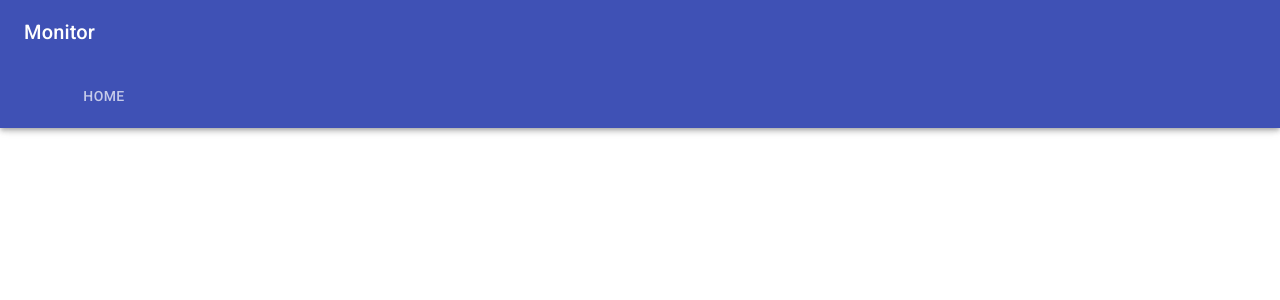
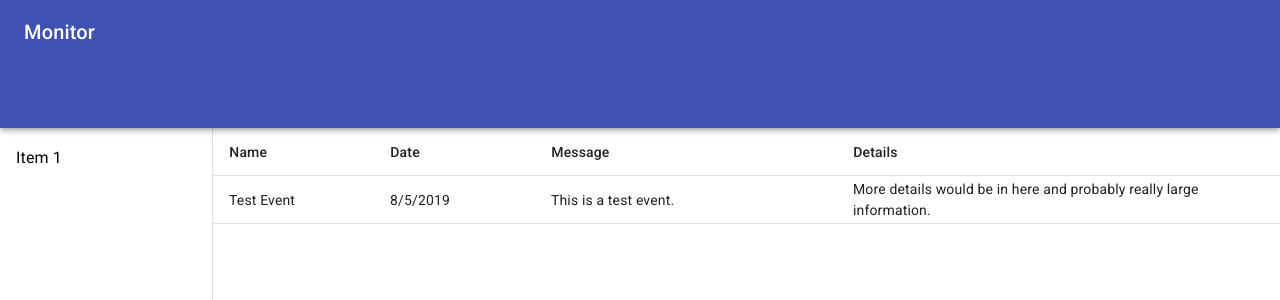
Before and after one commit to stvcott8511/monitor, a React (Create React App) app in the folder webapp/: page / in a window 1280 px wide. Shown: the top 300 px of the page. Built offline with nearby package versions, Linux system fonts and the light colour scheme.

Commit message:
WIP: Add MasterDetailLayout, VirtualizedTable, and EventsTable
Created initial reusable components that will be valuable to the app.

```diff
--- a/webapp/src/App.js
+++ b/webapp/src/App.js
@@ -1,5 +1,7 @@
 import { makeStyles } from '@material-ui/core/styles';
 import React from 'react';
+import EventsTable from './components/Events/EventsTable';
+import MasterDetailLayout from './components/Layouts/MasterDetailLayout';
 import PrimaryLayout from './components/Layouts/PrimaryLayout';
 
 const useStyles = makeStyles(theme => ({
@@ -13,7 +15,18 @@ function App() {
 
   return (
     <div className={classes.root}>
-      <PrimaryLayout PrimaryAppBarProps={{ title: "Monitor" }} />
+      <PrimaryLayout PrimaryAppBarProps={{ title: 'Monitor' }}>
+        <MasterDetailLayout>
+          <EventsTable events={[
+            {
+              name: 'Test Event',
+              date: new Date(),
+              message: 'This is a test event.',
+              details: 'More details would be in here and probably really large information.',
+            },
+          ]} />
+        </MasterDetailLayout>
+      </PrimaryLayout>
     </div>
   );
 }
--- a/webapp/src/components/AppBars/PrimaryAppBar.js
+++ b/webapp/src/components/AppBars/PrimaryAppBar.js
@@ -14,7 +14,8 @@ const useStyles = makeStyles(theme => ({
   },
 }));
 
-function PrimaryAppBar({
+function PrimaryAppBar(props) {
+  const {
     NavigationToolbarProps,
     TabNavigationProps,
     tabPropsList,
@@ -22,7 +23,7 @@ function PrimaryAppBar({
     TitleAppBarProps,
     TitleToolbarProps,
     TypographyProps,
-}) {
+  } = props;
   const classes = useStyles();
 
   return (
@@ -38,9 +39,7 @@ function PrimaryAppBar({
         </Toolbar>
         <Toolbar {...NavigationToolbarProps}>
           <TabNavigation
-                        tabPropsList={[{
-                            label: 'home',
-                        }]}
+            tabPropsList={tabPropsList || []}
             AppBarProps={{ className: classes.tabNavigationAppBar, position: 'static' }}
             TabsProps={{ 'aria-label': 'test' }}
             {...TabNavigationProps} />
--- /dev/null
+++ b/webapp/src/components/Events/EventsTable.js
@@ -0,0 +1,58 @@
+import { makeStyles } from '@material-ui/core/styles';
+import React from 'react';
+import VirtualizedTable, { VirtualizedTableCell } from '../Tables/VirtualizedTable';
+
+const useStyles = makeStyles(theme => ({
+  root: {
+    display: 'flex',
+    height: '100%',
+  },
+}));
+
+function EventsTable(props) {
+  const {
+    events = [],
+  } = props;
+  const classes = useStyles();
+
+  return (
+    <div className={classes.root}>
+      <VirtualizedTable
+        columns={[
+          {
+            dataKey: 'name',
+            label: 'Name',
+            width: 30,
+            flexGrow: 1,
+          },
+          {
+            dataKey: 'date',
+            label: 'Date',
+            width: 30,
+            flexGrow: 1,
+            cellRenderer: ({ cellData, ...otherCellProps}) => (
+              <VirtualizedTableCell
+                {...otherCellProps}
+                cellData={new Date(cellData).toLocaleDateString('default')} />
+            ),
+          },
+          {
+            dataKey: 'message',
+            label: 'Message',
+            width: 40,
+            flexGrow: 2,
+          },
+          {
+            dataKey: 'details',
+            label: 'Details',
+            width: 50,
+            flexGrow: 3,
+          },
+        ]}
+        rowGetter={({ index }) => events[index]}
+        rowCount={events.length} />
+    </div>
+  );
+}
+
+export default EventsTable;
--- /dev/null
+++ b/webapp/src/components/Layouts/MasterDetailLayout.js
@@ -0,0 +1,67 @@
+import Grid from '@material-ui/core/Grid';
+import ListItem from '@material-ui/core/ListItem';
+import ListItemText from '@material-ui/core/ListItemText';
+import { makeStyles } from '@material-ui/core/styles';
+import React from 'react';
+import AutoSizer from 'react-virtualized-auto-sizer';
+import { FixedSizeList as List } from 'react-window';
+
+const useStyles = makeStyles(theme => ({
+  root: {
+    display: 'flex',
+    flexGrow: 1,
+  },
+  masterListContainer: {
+    borderRightColor: theme.palette.divider,
+    borderRightStyle: 'solid',
+    borderRightWidth: 1,
+  },
+}));
+
+function composeMasterListRow(key, list) {
+  return function (props) {
+    const { index, style } = props;
+
+    return (
+      <ListItem button style={style} key={`master_list_${index}`}>
+        <ListItemText primary={list[index][key]} />
+      </ListItem>
+    );
+  }
+}
+
+function MasterDetailLayout(props) {
+  const {
+    children,
+    masterList = [{ name: 'Item 1 ' }],
+    masterKey = 'name'
+  } = props;
+  const classes = useStyles();
+
+  return (
+    <Grid container className={classes.root}>
+      <Grid item sm={2} className={classes.masterListContainer}>
+        <AutoSizer>
+          {
+            ({ height, width }) => {
+              return (
+                <List
+                  height={height}
+                  width={width}
+                  itemSize={60}
+                  itemCount={masterList.length}>
+                  {composeMasterListRow(masterKey, masterList)}
+                </List>
+              )
+            }
+          }
+        </AutoSizer>
+      </Grid>
+      <Grid item sm={10}>
+        {children}
+      </Grid>
+    </Grid>
+  );
+}
+
+export default MasterDetailLayout;
--- a/webapp/src/components/Layouts/PrimaryLayout.js
+++ b/webapp/src/components/Layouts/PrimaryLayout.js
@@ -1,4 +1,3 @@
-import Box from '@material-ui/core/Box';
 import { makeStyles } from '@material-ui/core/styles';
 import React from 'react';
 import PrimaryAppBar from '../AppBars/PrimaryAppBar';
@@ -24,8 +23,9 @@ const useStyles = makeStyles(theme => ({
     flexDirection: 'column',
   },
   contentArea: {
-        flex: 1,
-    }
+    display: 'flex',
+    flexGrow: 1,
+  },
 }));
 
 function PrimaryLayout({
@@ -45,9 +45,7 @@ function PrimaryLayout({
         <div className={classes.toolbarSpacing} />
         <div className={classes.toolbarSpacing} />
         <content className={classes.contentArea}>
-                    <Box m={4} {...ContentBoxProps}>
           {children}
-                    </Box>
         </content>
       </main>
     </div>
--- a/webapp/src/components/Navigation/TabNavigation.js
+++ b/webapp/src/components/Navigation/TabNavigation.js
@@ -1,21 +1,14 @@
-import { makeStyles } from '@material-ui/core/styles';
 import Tab from '@material-ui/core/Tab';
 import Tabs from '@material-ui/core/Tabs';
+import PropTypes from 'prop-types';
 import React from 'react';
+import unsupportedProp from '../../utilities/unsupportedProp';
 
-const useStyles = makeStyles(theme => ({
-    root: {
-        flexGrow: 1,
-    },
-}));
-
-function TabNavigation({
+function TabNavigation(props) {
+  const {
     tabPropsList,
     TabsProps,
-    ...otherProps
-}) {
-    const classes = useStyles(otherProps);
-
+  } = props;
   return (
     <Tabs aria-label="tab navigation" {...TabsProps}>
       {
@@ -26,3 +19,9 @@ function TabNavigation({
 }
 
 export default TabNavigation;
+
+TabNavigation.propTypes = {
+  children: unsupportedProp,
+  tabPropsList: PropTypes.arrayOf(PropTypes.shape(Tab.propTypes)),
+  TabsProps: PropTypes.shape(Tabs.propTypes),
+};
--- /dev/null
+++ b/webapp/src/components/Tables/VirtualizedTable.js
@@ -0,0 +1,147 @@
+import React from 'react';
+import clsx from 'clsx';
+import TableCell from '@material-ui/core/TableCell';
+import { AutoSizer, Column, Table } from 'react-virtualized';
+import { makeStyles } from '@material-ui/core/styles';
+
+const useStyles = makeStyles(theme => ({
+  root: {
+
+  },
+  flexContainer: {
+    display: 'flex',
+    alignItems: 'center',
+    boxSizing: 'border-box',
+  },
+  tableRow: {
+    cursor: 'pointer',
+  },
+  tableRowHover: {
+    '&:hover': {
+      backgroundColor: theme.palette.grey[200],
+    },
+  },
+  tableCell: {
+    flex: 1,
+  },
+  noClick: {
+    cursor: 'initial',
+  },
+}));
+
+export function VirtualizedTableCell(props) {
+  const {
+    cellData,
+    columnIndex,
+    columns,
+    onRowClick,
+    rowHeight,
+  } = props;
+  const classes = useStyles();
+
+  return (
+    <TableCell
+      component="div"
+      className={clsx(classes.tableCell, classes.flexContainer, {
+        [classes.noClick]: onRowClick == null,
+      })}
+      variant="body"
+      style={{ height: rowHeight }}
+      align={(columnIndex != null && columns[columnIndex].numeric) || false ? 'right' : 'left'}
+    >
+      {cellData}
+    </TableCell>
+  );
+};
+
+function Header(props) {
+  const {
+    columns,
+    columnIndex,
+    headerHeight,
+    label,
+  } = props;
+  const classes = useStyles();
+  return (
+    <TableCell
+      component="div"
+      className={clsx(classes.tableCell, classes.flexContainer, classes.noClick)}
+      variant="head"
+      style={{ height: headerHeight }}
+      align={columns[columnIndex].numeric || false ? 'right' : 'left'}>
+      <span>{label}</span>
+    </TableCell>
+  );
+}
+
+function VirtualizedTable(props) {
+  const {
+    columns = [],
+    headerHeight = 48,
+    onRowClick,
+    rowHeight = 48,
+    ...tableProps
+  } = props;
+  const classes = useStyles();
+
+  const getRowClassName = ({ index }) => {
+    return clsx(classes.tableRow, classes.flexContainer, {
+      [classes.tableRowHover]: index !== -1 && onRowClick != null,
+    });
+  };
+
+  return (
+    <AutoSizer>
+      {
+        ({ height, width }) => (
+          <Table
+            height={height}
+            width={width}
+            onRowClick={onRowClick}
+            rowHeight={rowHeight}
+            headerHeight={headerHeight}
+            {...tableProps}
+            rowClassName={getRowClassName}>
+            {
+              columns.map((column, index) => {
+                const { cellRenderer, dataKey, ...other } = column;
+                return (
+                  <Column
+                    key={`${dataKey}_${index}`}
+                    headerRenderer={headerProps => (
+                      <Header
+                        {...headerProps}
+                        columns={columns}
+                        columnIndex={index}
+                        headerHeight={headerHeight} />
+                    )}
+                    className={classes.flexContainer}
+                    cellRenderer={
+                      cellRenderer
+                        ? cellProps => cellRenderer({
+                          ...cellProps,
+                          columns,
+                          onRowClick,
+                          rowHeight,
+                        })
+                        : cellProps => (
+                          <VirtualizedTableCell
+                            {...cellProps}
+                            columns={columns}
+                            onRowClick={onRowClick}
+                            rowHeight={rowHeight} />
+                        )
+                    }
+                    dataKey={dataKey}
+                    {...other} />
+                );
+              })
+            }
+          </Table>
+        )
+      }
+    </AutoSizer>
+  )
+}
+
+export default VirtualizedTable;
--- /dev/null
+++ b/webapp/src/utilities/unsupportedProp.js
@@ -0,0 +1,13 @@
+export default function unsupportedProp(props, propName, componentName, location, propFullName) {
+  if (process.env.NODE_ENV === 'production') {
+    return null;
+  }
+
+  var propFullNameSafe = propFullName || propName;
+
+  if (typeof props[propName] !== 'undefined') {
+    return new Error("The prop `".concat(propFullNameSafe, "` is not supported. Please remove it."));
+  }
+
+  return null;
+}
```
Lines whose indentation alone changed are shown as unchanged.
